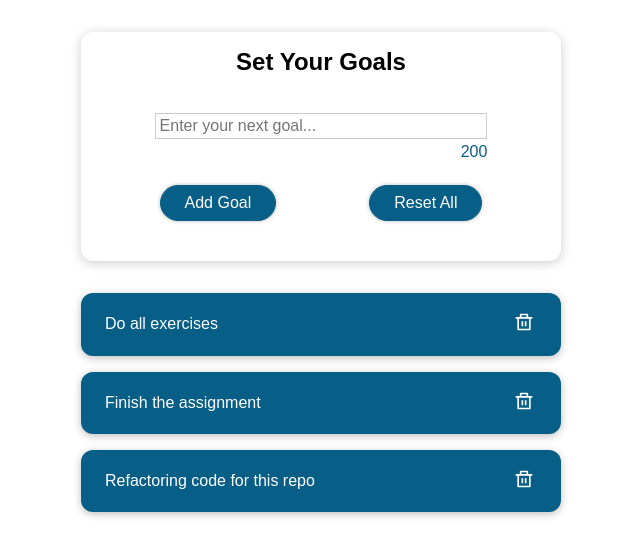
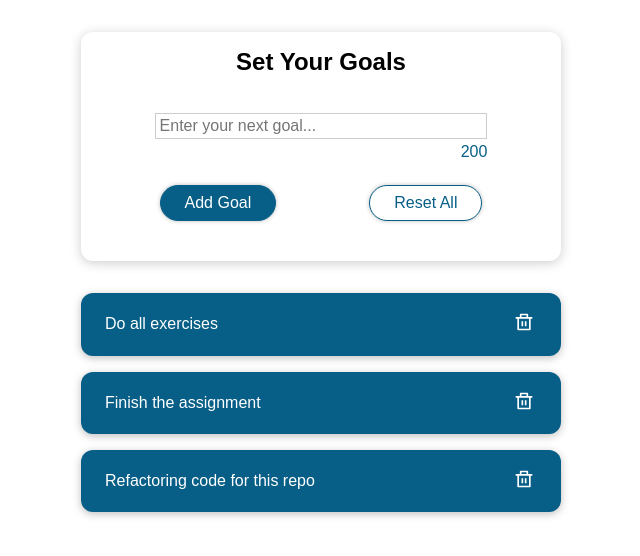
Before and after one commit to EPantelaios/goals-tracker, a React (Create React App) app: page / in a window 1280 px wide. Shown: the top 556 px of the page, without its empty margins (319-959 px from the left). Built offline with nearby package versions, Linux system fonts and the light colour scheme; the HTML template or start-up script is replaced by a standard one.

Commit message:
refactoring: change style for reset button

```diff
--- a/src/components/CourseGoals/GoalInput/ResetLocalStorage.module.css
+++ b/src/components/CourseGoals/GoalInput/ResetLocalStorage.module.css
@@ -13,3 +13,28 @@
   margin: auto;
   margin-bottom: 0.5rem;
 }
+
+.resetButton {
+  width: auto;
+  max-width: 10rem;
+  font: inherit;
+  padding: 0.5rem 1.5rem;
+  border: 1px solid #075e86;
+  color: #075e86;
+  background: white;
+  box-shadow: 0 0 4px rgba(0, 0, 0, 0.26);
+  border-radius: 20px;
+  cursor: pointer;
+}
+
+.resetButton:focus {
+  outline: none;
+}
+
+.resetButton:hover,
+.resetButton:active {
+  background: #075e86;
+  border-color: #075e86;
+  color: white;
+  box-shadow: 0 0 8px rgba(0, 0, 0, 0.26);
+}
```
